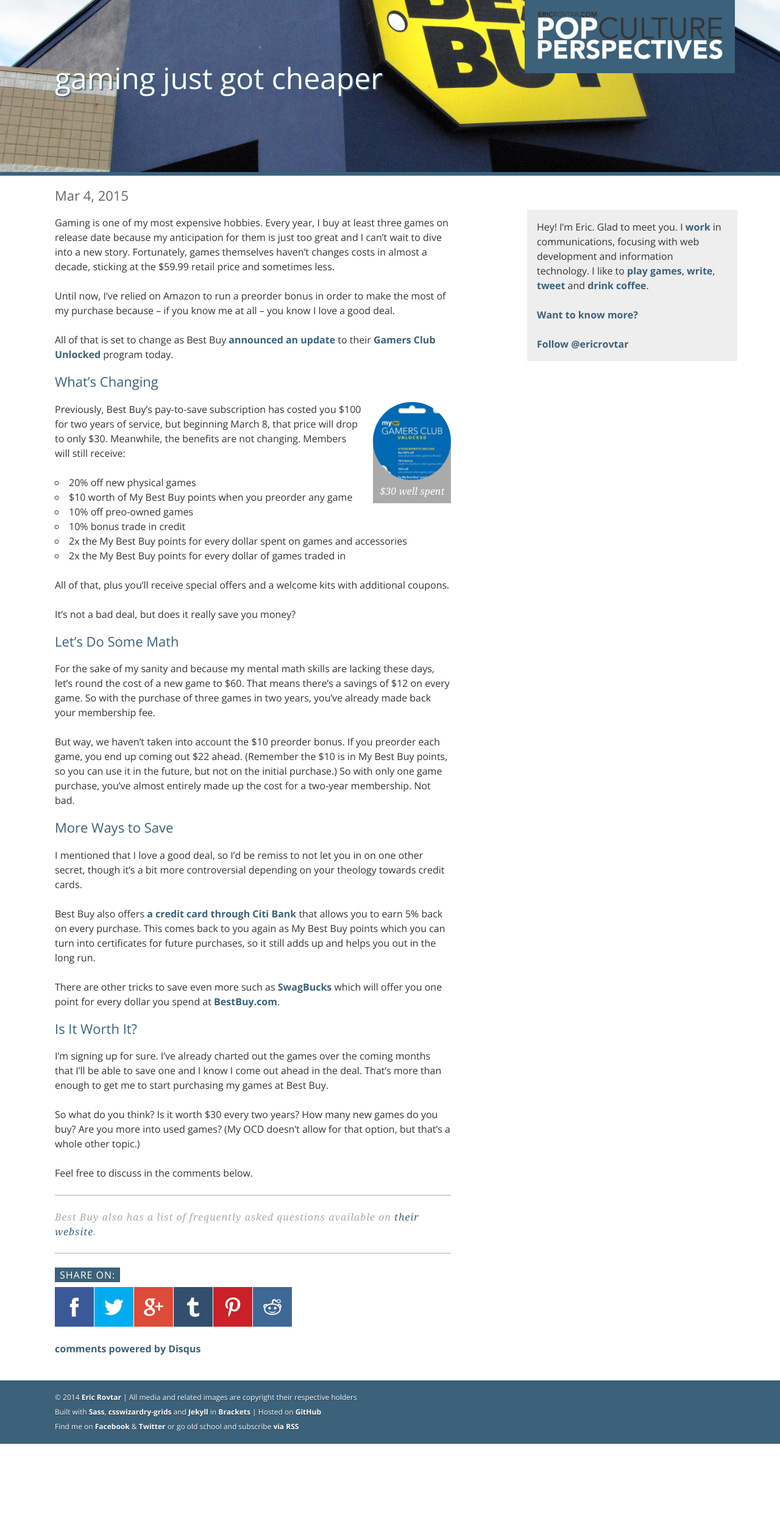
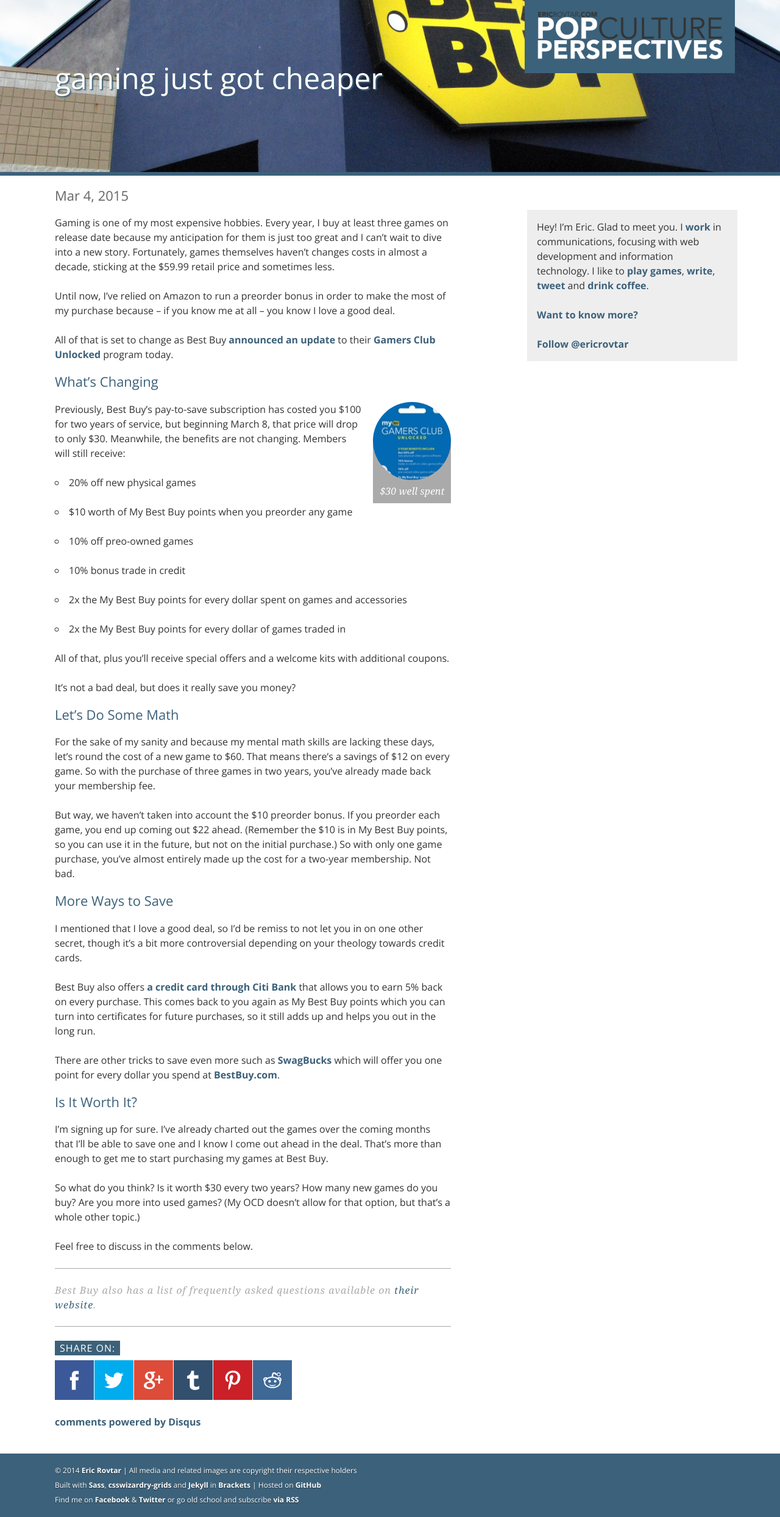
Before and after one commit to ericrovtar/ericrovtar.github.io, a Jekyll site: the page built from _posts/2015-03-04-gaming-just-got-cheaper.md, in a window 1280 px wide. Shown: the whole page at 61% size. Built offline with Jekyll 4.4.1, drawn with Linux system fonts in a browser that asks for light colours; nearby versions of some CDN libraries; comment, search, counter and statistics services are not loaded; before the commit the page ends 2367 px from its top, so only the background shows below that.

Commit message:
Add list styles

```diff
--- a/styles/styles.css
+++ b/styles/styles.css
@@ -1792,7 +1792,15 @@
 b, em {
   font-weight: bold; }
 
+ol {
+  list-style: decimal inside none; }
+
 ul {
   list-style: circle inside none; }
 
+li {
+  text-indent: -2em;
+  margin-left: 2em;
+  margin-bottom: 24px; }
+
 /*# sourceMappingURL=styles.css.map */
```
Also changed, not shown: styles/sass/ui/typography.scss (+8 -0 lines), 1 other file.
